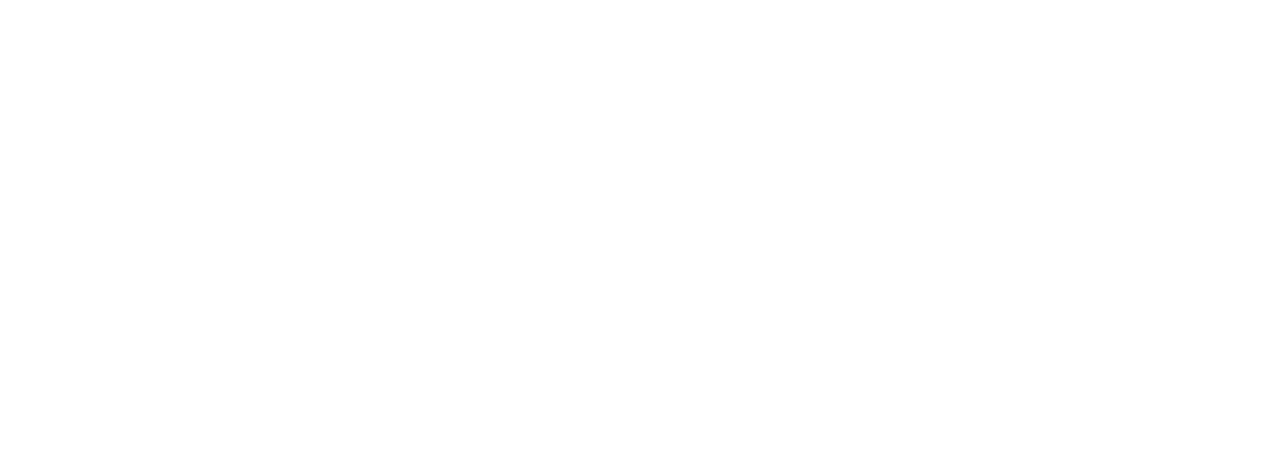
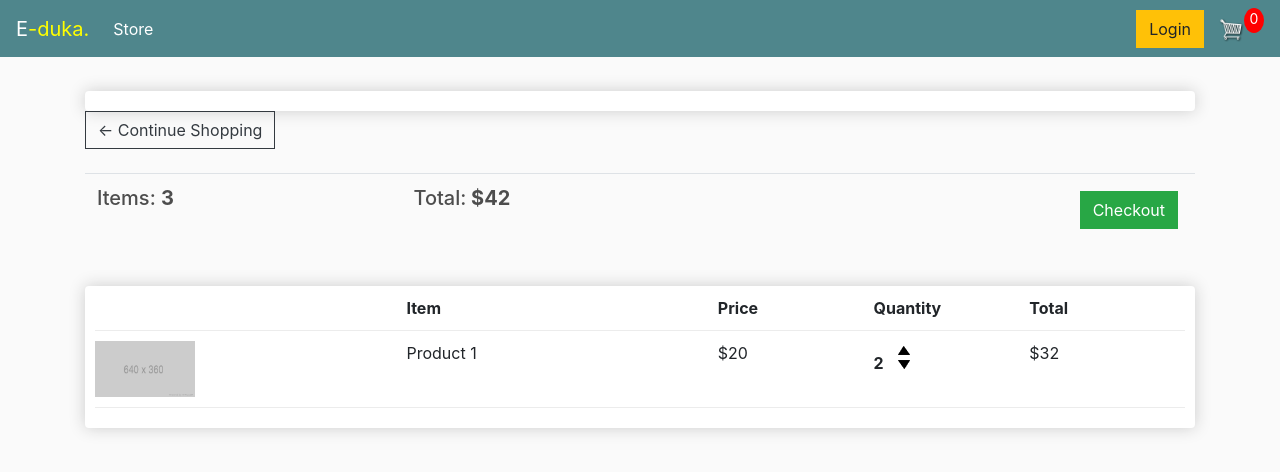
Before and after one commit to KaranjaK/E-duka, a Django app: page /cart/ in a window 1280 px wide. Before the commit the part shown is empty. Shown: the top 472 px of the page. Run offline with Django 4.2, Linux system fonts and the light colour scheme; lists and menus that the app fills with data are empty; some libraries are stand-ins or nearby versions.

Commit message:
Add cart

```diff
--- a/store/templates/store/cart.html
+++ b/store/templates/store/cart.html
@@ -0,0 +1,65 @@
+{% extends 'store/main.html' %} {% load static %} {% block content %}
+
+<div class="row">
+  <div class="col-lg-12">
+    <div class="box-element"></div>
+    <a class="btn btn-outline-dark" href="{% url 'store' %}"
+      >&#x2190; Continue Shopping</a
+    >
+    <br />
+    <br />
+    <table class="table">
+      <tr>
+        <th>
+          <h5>Items: <strong>3</strong></h5>
+        </th>
+        <th>
+          <h5>Total:<strong> $42</strong></h5>
+        </th>
+        <th>
+          <a
+            style="float: right; margin: 5px"
+            class="btn btn-success"
+            href="{% url 'checkout' %}"
+            >Checkout</a
+          >
+        </th>
+      </tr>
+    </table>
+    <br />
+    <div class="box-element">
+      <div class="cart-row">
+        <div style="flex: 2"></div>
+        <div style="flex: 2"><strong>Item</strong></div>
+        <div style="flex: 1"><strong>Price</strong></div>
+        <div style="flex: 1"><strong>Quantity</strong></div>
+        <div style="flex: 1"><strong>Total</strong></div>
+      </div>
+
+      <div class="cart-row">
+        <div style="flex: 2">
+          <img class="row-image" src="{% static 'images/placeholder.png' %}" />
+        </div>
+        <div style="flex: 2"><p>Product 1</p></div>
+        <div style="flex: 1"><p>$20</p></div>
+        <div style="flex: 1">
+          <p class="quantity">2</p>
+          <div class="quantity">
+            <img
+              class="chg-quantity"
+              src="{% static  'images/arrow-up.png' %}"
+            />
+
+            <img
+              class="chg-quantity"
+              src="{% static  'images/arrow-down.png' %}"
+            />
+          </div>
+        </div>
+        <div style="flex: 1"><p>$32</p></div>
+      </div>
+    </div>
+  </div>
+
+  {% endblock content %}
+</div>
--- a/store/templates/store/store.html
+++ b/store/templates/store/store.html
@@ -36,7 +36,6 @@
       <h4><strong>$10</strong></h4>
     </div>
   </div>
-
 </div>
 
 {% endblock content %}
```
